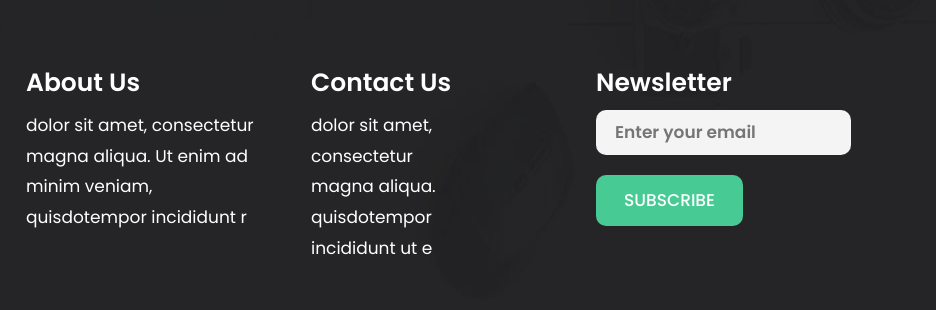
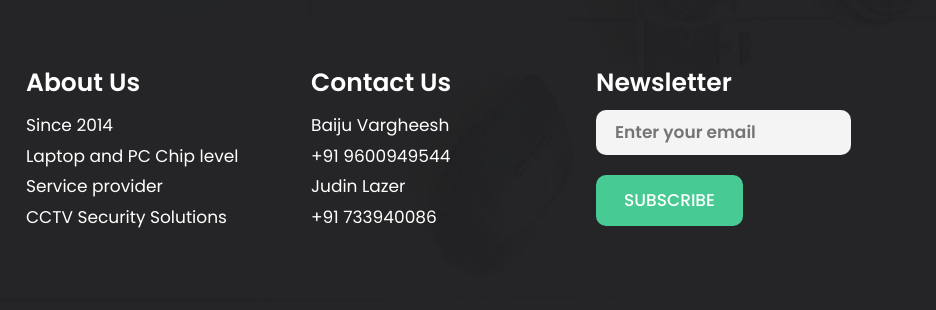
Before and after one commit to ebinemersonerwin/baracudaitsolutions, a plain HTML site: page product.html in a window 1280 px wide. Shown: the part 1794-2104 px from the top of the page, 344-1280 px from the left. Drawn offline with nearby package versions, Linux system fonts and the light colour scheme.

Commit message:
Update product.html

```diff
--- a/product.html
+++ b/product.html
@@ -187,14 +187,15 @@
                   <div class="col-xl-3 col-lg-3 col-md-6 col-sm-6">
                      <h3>About Us</h3>
                      <ul class="about_us">
-                        <li>dolor sit amet, consectetur<br> magna aliqua. Ut enim ad <br>minim veniam, <br> quisdotempor incididunt r</li>
+                        <li>Since 2014<br> Laptop and PC Chip level Service provider<br>CCTV Security Solutions<br> </li>
                      </ul>
                   </div>
                   <div class="col-xl-3 col-lg-3 col-md-6 col-sm-6">
                      <h3>Contact Us</h3>
                      <ul class="conta">
-                        <li>dolor sit amet,<br> consectetur <br>magna aliqua.<br> quisdotempor <br>incididunt ut e </li>
-                     </ul>
+                  <ul>
+                    <li> Baiju Vargheesh<br>+91 9600949544<br>Judin Lazer<br>+91 733940086</li>
+                  </ul>
                   </div>
                   <div class="col-xl-3 col-lg-3 col-md-6 col-sm-6">
                      <form class="bottom_form">
```
